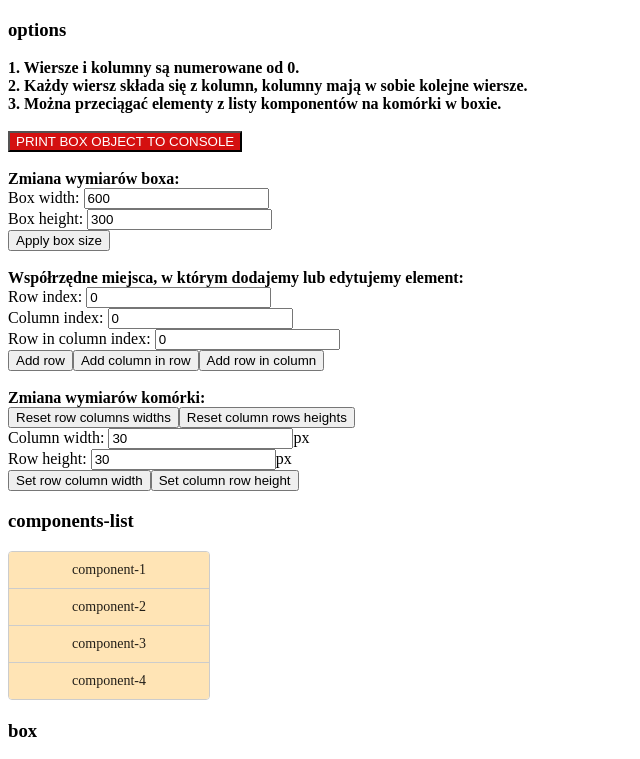
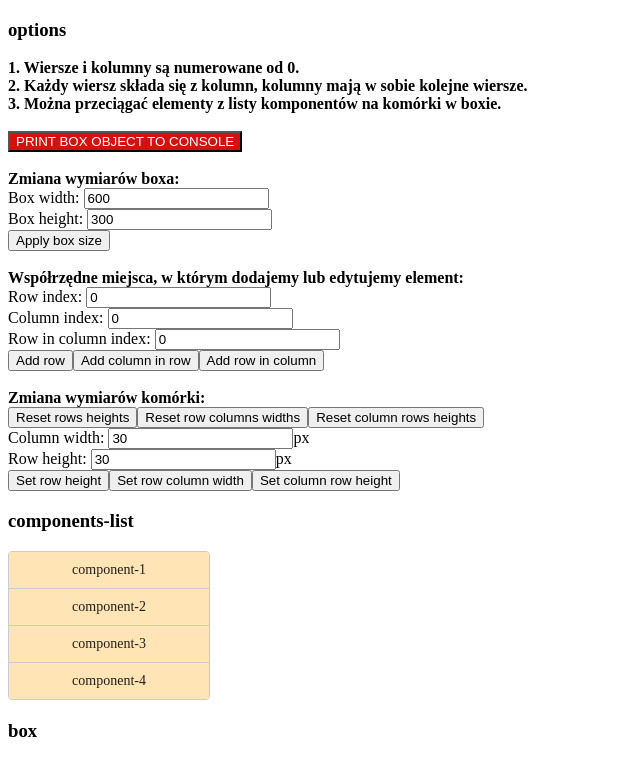
Before and after one commit to danielChrzanowski/DragDropPOC, an Angular app: page / in a window 1280 px wide. Shown: the top 759 px of the page, without its empty margins (0-640 px from the left). Built offline with nearby package versions, Linux system fonts and the light colour scheme.

Commit message:
rows heights

```diff
--- a/src/app/app.component.html
+++ b/src/app/app.component.html
@@ -30,6 +30,7 @@ Row in column index: <input #columnRowIndex type="number" value="0"/><br/>
 <br/><br/>
 
 <b>Zmiana wymiarów komórki:</b><br/>
+<button (click)="resetRowsHeights(Number(rowIndex.value))">Reset rows heights</button>
 <button (click)="resetRowColumnsWidths(Number(rowIndex.value))">Reset row columns widths</button>
 <button (click)="resetColumnRowsHeights(Number(rowIndex.value), Number(columnIndex.value))">
   Reset column rows heights
@@ -37,6 +38,9 @@ Row in column index: <input #columnRowIndex type="number" value="0"/><br/>
 <br/>
 Column width: <input #columnWidth type="number" value="30"/>px<br/>
 Row height: <input #rowHeight type="number" value="30"/>px<br/>
+<button (click)="setRowHeight(Number(rowIndex.value), Number(rowHeight.value))">
+  Set row height
+</button>
 <button (click)="setRowColumnWidth(Number(rowIndex.value), Number(columnIndex.value), Number(columnWidth.value))">
   Set row column width
 </button>
@@ -64,7 +68,7 @@ Row height: <input #rowHeight type="number" value="30"/>px<br/>
 <!--________________BOX________________-->
 <h3>box</h3>
 <div class="box">
-  <div *ngFor="let row of box.rows; let i = index" class="row">
+  <div *ngFor="let row of box.rows; let i = index" [style]="getRowHeightAsStyle(i)" class="row">
     <div *ngFor="let column of row.columns; let j = index"
          [id]="'column-' + j"
          [style]="getColumnWidthAsStyle(i, j)"
@@ -74,7 +78,7 @@ Row height: <input #rowHeight type="number" value="30"/>px<br/>
            [cdkDropListConnectedTo]=" getAllListsConnections()"
            [cdkDropListData]="rowInColumn.components"
            [id]="rowInColumn.id"
-           [style]="getRowHeightAsStyle(i, j, k)"
+           [style]="getColumnRowHeightAsStyle(i, j, k)"
            cdkDropList
            class="row-in-column">
         <div *ngFor="let data of rowInColumn.components" cdkDrag class="component">{{data.componentName}}</div>
--- a/src/app/app.component.ts
+++ b/src/app/app.component.ts
@@ -31,6 +31,8 @@ export class AppComponent implements OnInit {
       }]
     }]
   }
+
+// TODO cleaning tego komponentu
 
   protected readonly Number: NumberConstructor = Number;
 
@@ -102,6 +104,17 @@ export class AppComponent implements OnInit {
     this.regenerateAllIds();
   }
 
+  setRowHeight(rowIndex: number, height: number): void {
+    let rowUndefinedHeightsCount: number = 0;
+    this.box.rows.forEach((row: Row) => {
+      if (rowUndefinedHeightsCount >= 1 || this.box.rows[rowIndex].height) {
+        this.box.rows[rowIndex].height = height;
+        return;
+      }
+      if (!row.height) rowUndefinedHeightsCount += 1;
+    });
+  }
+
   setRowColumnWidth(rowIndex: number, columnIndex: number, width: number): void {
     let rowUndefinedColumnWidthsCount: number = 0;
     this.box.rows[rowIndex].columns.forEach((column: Column) => {
@@ -124,12 +137,17 @@ export class AppComponent implements OnInit {
     });
   }
 
+  getRowHeightAsStyle(rowIndex: number): string {
+    return this.box.rows[rowIndex].height ?
+      `flex: 0 0 ${this.box.rows[rowIndex].height}px;` : '';
+  }
+
   getColumnWidthAsStyle(rowIndex: number, columnIndex: number): string {
     return this.box.rows[rowIndex].columns[columnIndex].width ?
       `flex: 0 0 ${this.box.rows[rowIndex].columns[columnIndex].width}px;` : '';
   }
 
-  getRowHeightAsStyle(rowIndex: number, columnIndex: number, columnRowIndex: number): string {
+  getColumnRowHeightAsStyle(rowIndex: number, columnIndex: number, columnRowIndex: number): string {
     return this.box.rows[rowIndex].columns[columnIndex].columnRows[columnRowIndex].height ?
       `flex: 0 0 ${this.box.rows[rowIndex].columns[columnIndex].columnRows[columnRowIndex].height}px;` : '';
   }
@@ -140,6 +158,15 @@ export class AppComponent implements OnInit {
       updatedColumn.width = undefined;
       return updatedColumn;
     })
+  }
+
+  resetRowsHeights(rowIndex: number): void {
+    this.box.rows =
+      this.box.rows.map((row: Row) => {
+        let updatedRow: Row = row;
+        updatedRow.height = undefined;
+        return updatedRow;
+      })
   }
 
   resetColumnRowsHeights(rowIndex: number, columnIndex: number): void {
```
